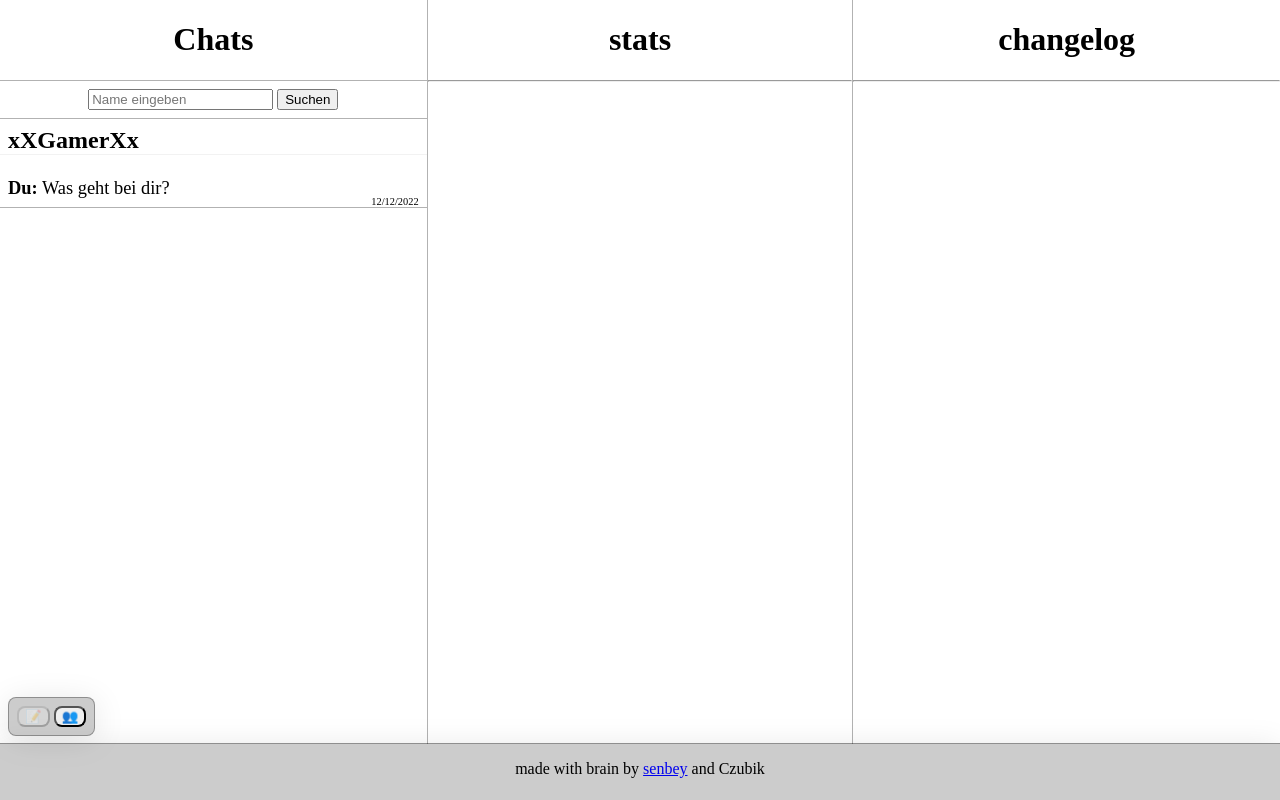
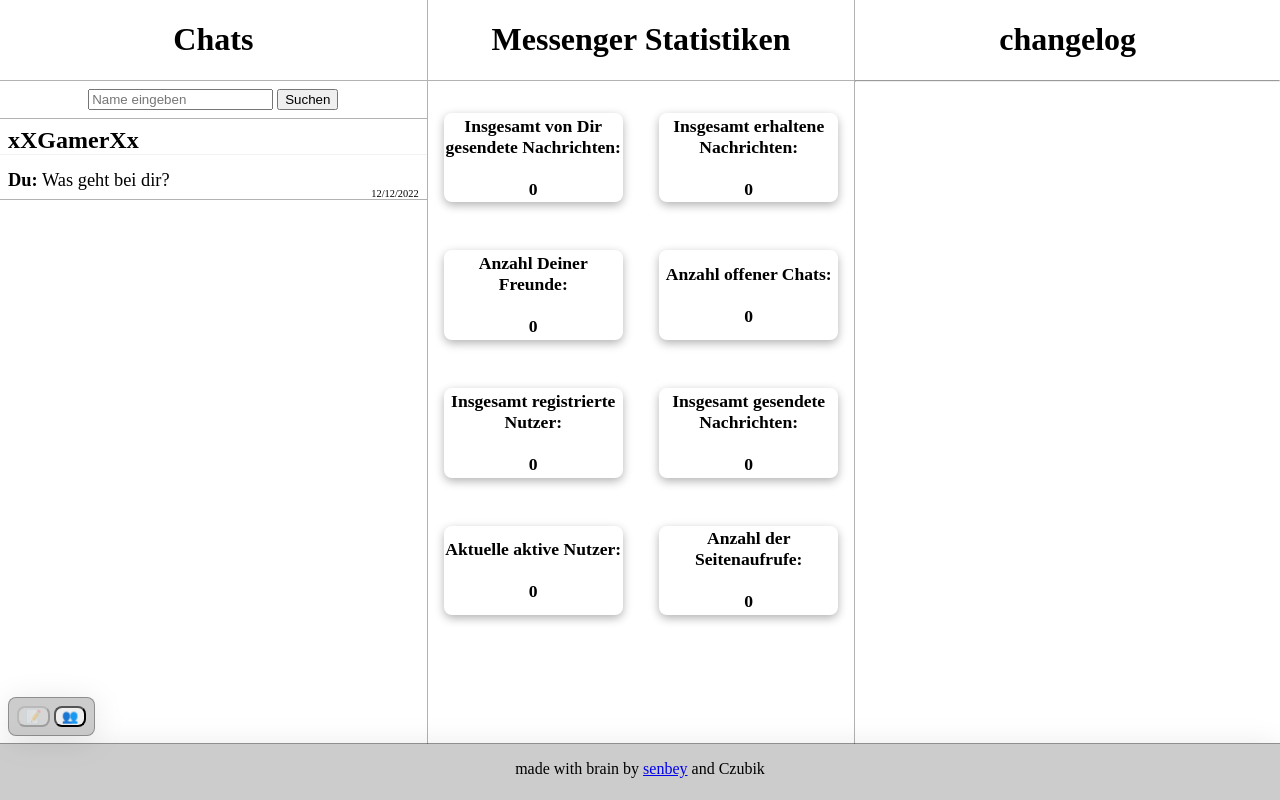
Before and after one commit to sxnbey/messingtopf, a PHP site: page / in a window 1280 px wide. Run offline with PHP 8.4, Linux system fonts and the light colour scheme.

Commit message:
Stats added and some minor things

```diff
--- a/css/main.css
+++ b/css/main.css
@@ -8,7 +8,7 @@ p {
 
 /* this is to make the 3 child divs flex. */
 
-#parent {
+#mainParent {
   display: flex;
   justify-content: space-evenly;
   height: 100vh;
@@ -64,7 +64,7 @@ p {
 .chatsflElement {
   display: flex;
   flex-direction: column;
-  height: 11vh;
+  height: 10vh;
   border-bottom: 0.063rem solid rgba(0, 0, 0, 0.3);
 }
 
@@ -97,6 +97,33 @@ p {
   font-size: 1.3vh;
 }
 
+/* styling for the stats page. */
+
+.boxParent {
+  display: flex;
+  flex-wrap: wrap;
+  justify-content: space-between;
+  border-top: 0.063rem solid rgba(0, 0, 0, 0.3);
+}
+
+.box {
+  width: 14vw;
+  height: 7vw;
+  margin: 2vh;
+  margin-top: 4vh;
+  box-shadow: 0 0.2rem 0.6rem rgba(0, 0, 0, 0.3);
+  display: flex;
+  justify-content: center;
+  align-items: center;
+  border-radius: 0.5rem;
+}
+
+.box p {
+  text-align: center;
+  font-size: 2.2vh;
+  font-weight: bold;
+}
+
 /* styling and positioning of the footer. */
 
 footer {
--- a/index.html
+++ b/index.html
@@ -14,8 +14,8 @@
     <script src="./js/main.js"></script>
   </head>
   <body>
-    <!-- parent div for the 3 parts of the page. -->
-    <div id="parent">
+    <!-- mainParent div for the 3 parts of the page. -->
+    <div id="mainParent">
       <!-- the div for the chats/friendlist. -->
       <div id="chatsfl" class="child">
         <!-- just the header. -->
@@ -28,7 +28,7 @@
         </div>
 
         <!-- the div where the chats or the friends are listed. -->
-        <div id="chatsflDiv"></div>
+        <div id="chatsflContent"></div>
 
         <!-- the buttons to switch between chats and the friendlist. -->
         <div id="chatflSwitch">
@@ -39,9 +39,66 @@
 
       <!-- the div for the stats. -->
       <div id="stats" class="child">
-        <h1>stats</h1>
+        <h1>Messenger Statistiken</h1>
 
-        <hr />
+        <div id="statsContent" class="boxParent">
+          <div class="box">
+            <p>
+              Insgesamt von Dir gesendete Nachrichten:<br /><br /><span
+                id="sentMessagesCount"
+                >0</span
+              >
+            </p>
+          </div>
+          <div class="box">
+            <p>
+              Insgesamt erhaltene Nachrichten:<br /><br /><span
+                id="receivedMessagesCount"
+                >0</span
+              >
+            </p>
+          </div>
+          <div class="box">
+            <p>
+              Anzahl Deiner Freunde:<br /><br /><span id="friendCount">0</span>
+            </p>
+          </div>
+          <div class="box">
+            <p>
+              Anzahl offener Chats:<br /><br /><span id="openChatCount">0</span>
+            </p>
+          </div>
+          <div class="box">
+            <p>
+              Insgesamt registrierte Nutzer:<br /><br /><span
+                id="registeredUserCount"
+                >0</span
+              >
+            </p>
+          </div>
+          <div class="box">
+            <p>
+              Insgesamt gesendete Nachrichten:<br /><br /><span
+                id="allSentMessagesCount"
+                >0</span
+              >
+            </p>
+          </div>
+          <div class="box">
+            <p>
+              Aktuelle aktive Nutzer:<br /><br /><span id="onlineUserCount"
+                >0</span
+              >
+            </p>
+          </div>
+          <div class="box">
+            <p>
+              Anzahl der Seitenaufrufe:<br /><br /><span id="pageViewCount"
+                >0</span
+              >
+            </p>
+          </div>
+        </div>
       </div>
 
       <!-- the div for the changelog. -->
--- a/js/functions.js
+++ b/js/functions.js
@@ -54,8 +54,12 @@ function buttonsFriendlist() {
 // these 2 functions manipulate the html to display the chats/friendlist.
 
 function chatList() {
-  getEl("chatsflDiv").innerHTML = "";
+  getEl("chatsflContent").innerHTML = "";
   getEl("chatsflH1").innerHTML = "Chats";
+
+  if (user.chats.length == 0)
+    return (getEl("chatsflContent").innerHTML =
+      "Du hast leider keine Chats. :(<br/><br/>Komm, fang an zu chatten!");
 
   user.chats.forEach((i) => {
     let chatTime = new Date(i.lastMessage.createdAt)
@@ -67,7 +71,7 @@ function chatList() {
     if (Date.now() - i.lastMessage.createdAt > 1000 * 60 * 60 * 24)
       chatTime = new Date(i.lastMessage.createdAt).toLocaleDateString();
 
-    getEl("chatsflDiv").innerHTML += `
+    getEl("chatsflContent").innerHTML += `
           <div id="${
             i.users.filter((ii) => ii.id != user.id)[0].id
           }" class="chatsflElement"><p class="chatName"><b>${
@@ -81,11 +85,15 @@ function chatList() {
 }
 
 function flList() {
-  getEl("chatsflDiv").innerHTML = "";
+  getEl("chatsflContent").innerHTML = "";
   getEl("chatsflH1").innerHTML = "Freundesliste";
 
+  if (user.friendList.length == 0)
+    return (getEl("chatsflContent").innerHTML =
+      "Du hast leider keine Chats. :(<br/><br/>Komm, fang an zu chatten!");
+
   user.chats.forEach((i) => {
-    getEl("chatsflDiv").innerHTML += `
+    getEl("chatsflContent").innerHTML += `
           <div id="${
             i.users.filter((ii) => ii.id != user.id)[0].id
           }" class="chatsflElement">
@@ -93,3 +101,9 @@ function flList() {
           </div>`;
   });
 }
+
+//  the function to add the value to the boxes on the statistic page.
+
+function addStats(obj) {
+  getEl(obj.id).innerHTML = obj.value;
+}
--- a/js/main.js
+++ b/js/main.js
@@ -6,6 +6,7 @@ let exampleUser = {
   unreadChats: [],
   friendList: [],
   chats: [],
+
   createdAt: 1686116861929,
   id: 1,
 };
@@ -59,6 +60,11 @@ document.addEventListener("DOMContentLoaded", function () {
       flchatSwitch();
     })
   );
+
+  // i make an array where are all the objects with the id and value of each box of the statistic page.
+  // i use these objects to put the value in these boxes. => ./js/functions.js line
+
+  [{ id: "sentMessagesCount", value: "" }];
 });
 
 // as you recommended me one day, i put all the functions in a seperate file to make it easier to view and understand the code.
```
